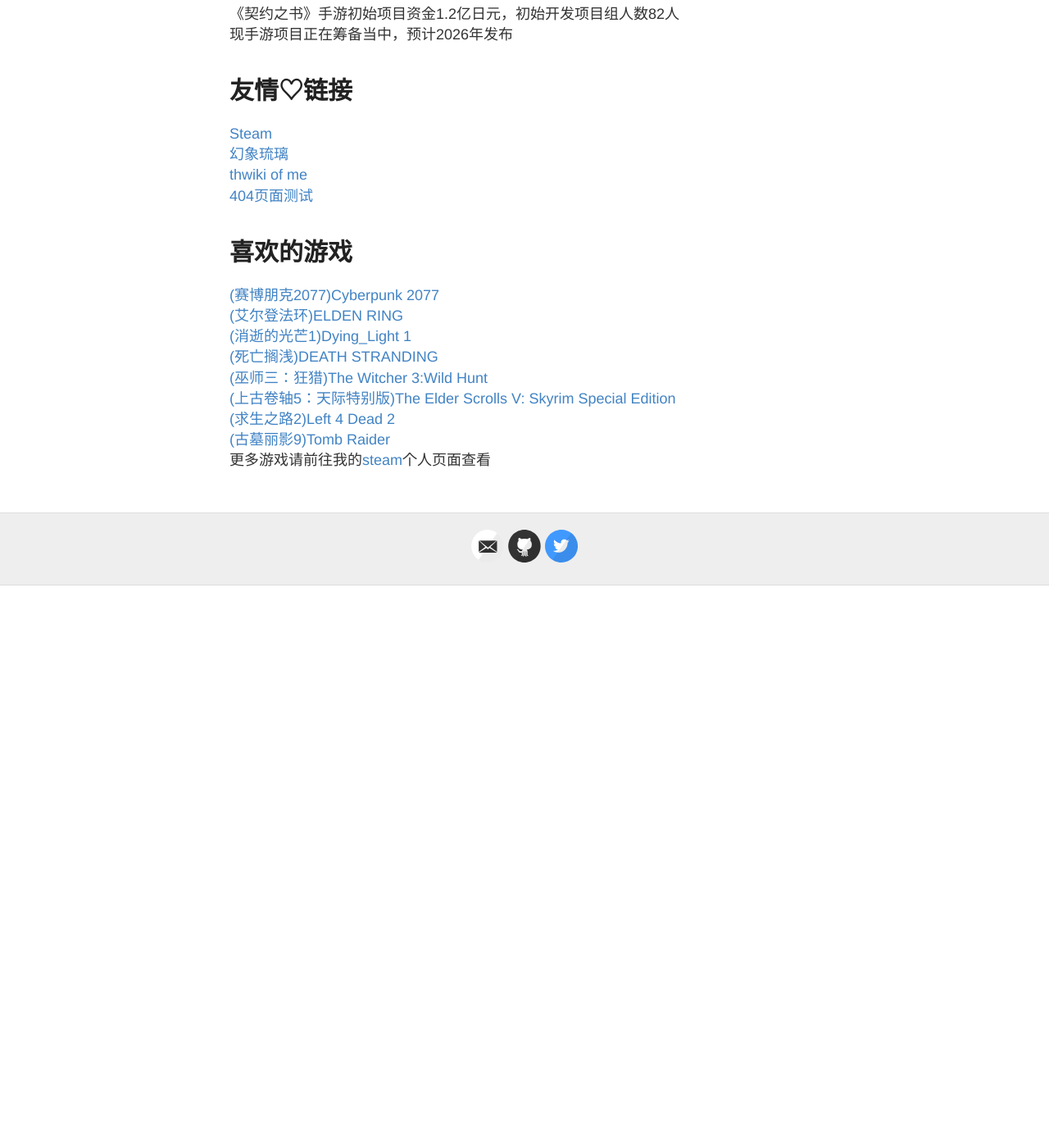
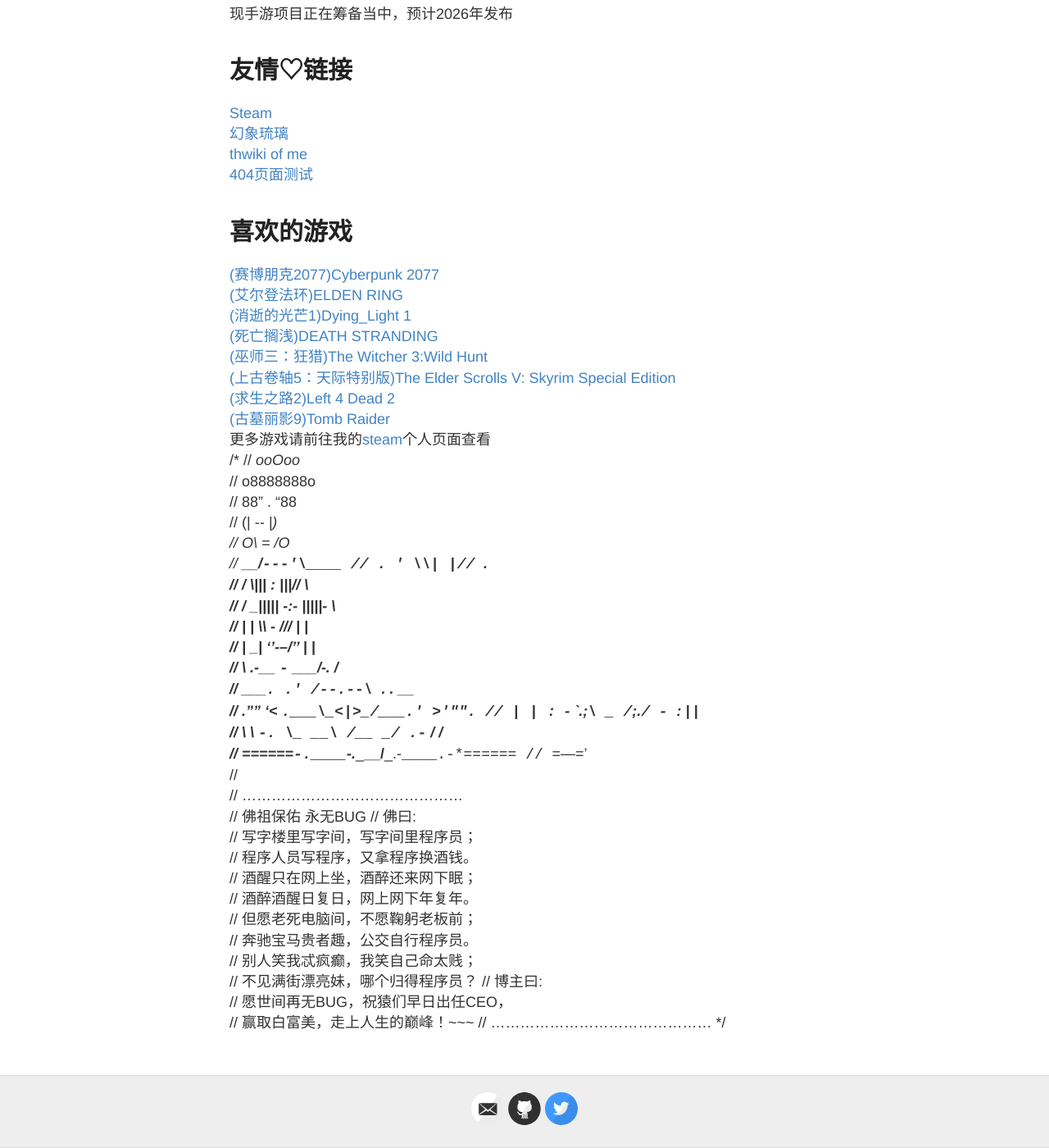
Before and after one commit to ManakaGekka/ManakaGekka.git1hub.io, a Jekyll site: the page built from about.md, in a window 1280 px wide and 1400 px high, scrolled down 1792 px. Shown: the whole window at 82% size. Built offline with Jekyll 4.4.1, drawn with Linux system fonts in a browser that asks for light colours; before the commit the page ends 2506 px from its top, so only the background shows below that; some of the changed text lies outside the part shown.

Commit message:
Update about.md

```diff
--- a/about.md
+++ b/about.md
@@ -70,3 +69,39 @@
 [(求生之路2)Left 4 Dead 2](https://store.steampowered.com/app/550)<br>
 [(古墓丽影9)Tomb Raider](https://store.steampowered.com/app/203160)<br>
 更多游戏请前往我的[steam](https://steamcommunity.com/id/HarayamaRese/)个人页面查看<br>
+/*
+//                            _ooOoo_
+//                           o8888888o
+//                           88" . "88
+//                           (| -_- |)
+//                            O\ = /O
+//                        ____/`---'\____
+//                      .   ' \\| |// `.
+//                       / \\||| : |||// \
+//                     / _||||| -:- |||||- \
+//                       | | \\\ - /// | |
+//                     | \_| ''\---/'' | |
+//                      \ .-\__ `-` ___/-. /
+//                   ___`. .' /--.--\ `. . __
+//                ."" '< `.___\_<|>_/___.' >'"".
+//               | | : `- \`.;`\ _ /`;.`/ - ` : | |
+//                 \ \ `-. \_ __\ /__ _/ .-` / /
+//	    ======`-.____`-.___\_____/___.-`____.-*======
+//                            `=---='
+//
+//         .............................................
+//                  佛祖保佑             永无BUG
+//          佛曰:
+//                  写字楼里写字间，写字间里程序员；
+//                  程序人员写程序，又拿程序换酒钱。
+//                  酒醒只在网上坐，酒醉还来网下眠；
+//                  酒醉酒醒日复日，网上网下年复年。
+//                  但愿老死电脑间，不愿鞠躬老板前；
+//                  奔驰宝马贵者趣，公交自行程序员。
+//                  别人笑我忒疯癫，我笑自己命太贱；
+//                  不见满街漂亮妹，哪个归得程序员？
+//          博主曰:
+//                  愿世间再无BUG，祝猿们早日出任CEO，
+//                  赢取白富美，走上人生的巅峰！~~~
+//		.............................................
+*/
```
Also changed, not shown: other parts of about.md (+0 -1 lines).
